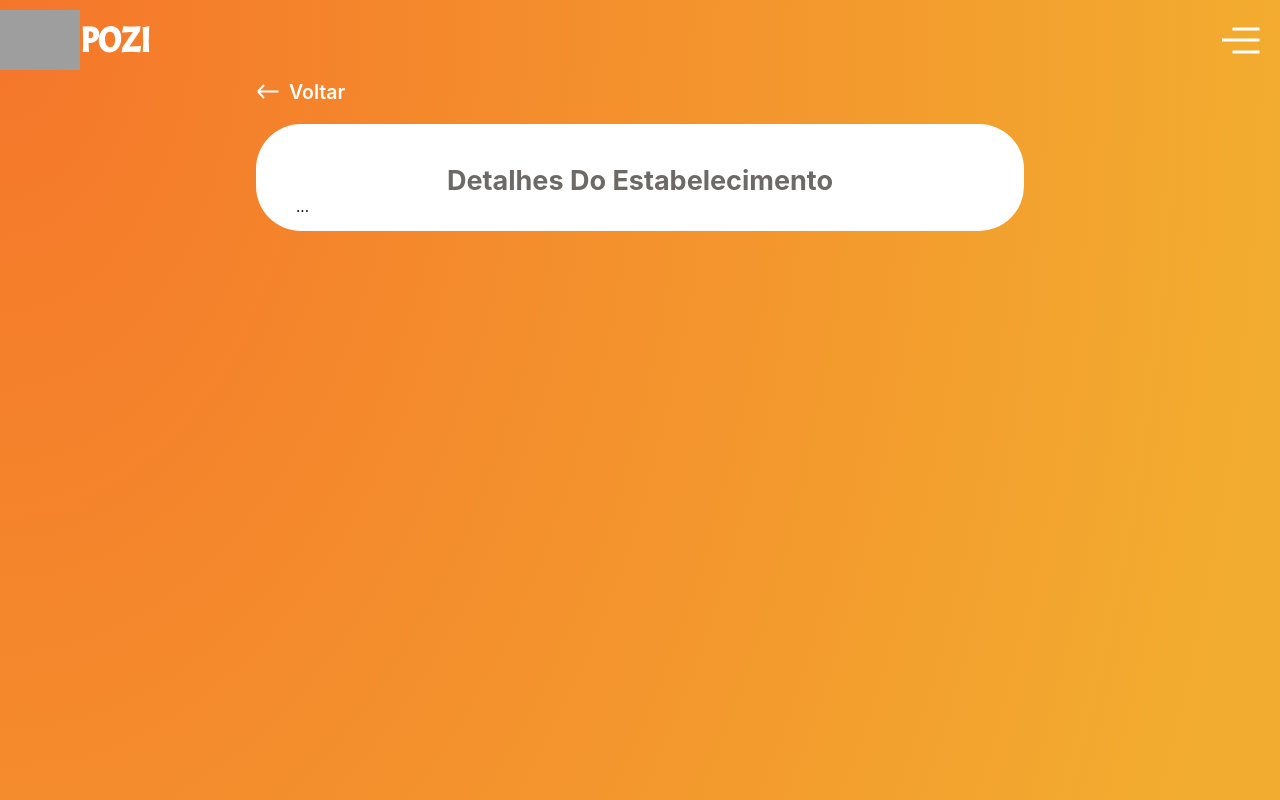
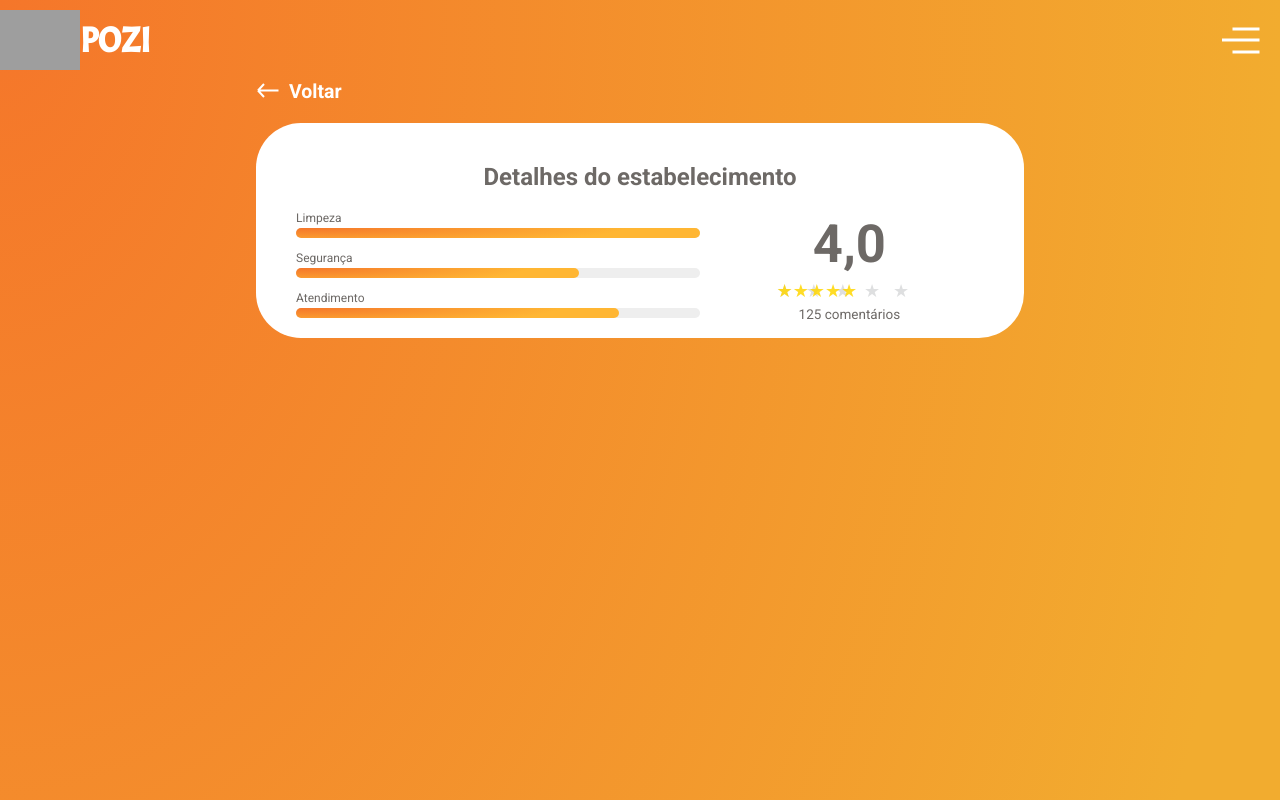
Before and after one commit to wemboava/pozi-PWA, a Next.js app: page /establishment/detail in a window 1280 px wide. Built offline with nearby package versions, Linux system fonts and the light colour scheme; no server answers; grey boxes are pictures that could not be loaded.

Commit message:
created ratings page

```diff
--- a/components/menu/index.js
+++ b/components/menu/index.js
@@ -14,6 +14,7 @@ const Menu = ({ isOpened, handleClose }) => {
             <path d="M2 2L30 29M2 29L30 2" stroke="black" strokeWidth="3"/>
           </svg>
         </div>
+        <button onClick={() => {router.push('/login')}}>Login</button>
       </MenuContent>
     </MenuWrapper>
   );
--- /dev/null
+++ b/components/rating-bar/index.js
@@ -0,0 +1,14 @@
+import React from 'react';
+
+import { Container, Bar } from './styles';
+
+const RatingBar = ({ title, rate }) => {
+  return (
+    <Container>
+      <span>{title}</span>
+      <Bar rate={rate} />
+    </Container>
+  );
+}
+
+export default RatingBar;
--- /dev/null
+++ b/components/rating-bar/styles.js
@@ -0,0 +1,43 @@
+import styled from 'styled-components';
+
+export const Container = styled.div`
+  span {
+    font-weight: 100;
+    font-size: .8em;
+    margin-bottom: 3px;
+    display: block;
+    color: #6D6966;
+  }
+  & + div {
+    margin-top: 13px;
+  }
+`;
+
+export const Bar = styled.div`
+  height: 10px;
+  background-color: #EEE;
+  border-radius: 15px;
+  margin-bottom: 5px;
+  position: relative;
+  @keyframes load {
+    from {
+      width: 0%
+    }
+  }
+
+  &::before {
+    content: '';
+    background: radial-gradient(81.64% 175.97% at 0% 0%,#F5762A 0%,#FFB633 100%);
+    display: inline-block;
+    padding: 5px 0 5px 10px;
+    border-radius: inherit;
+    position: absolute;
+    top: 0;
+    left: 0;
+    animation: load 2s 0s;
+  }
+
+  &::before{
+    width: ${props => props.rate}%;
+  }
+`;
--- a/components/star-ratings/index.js
+++ b/components/star-ratings/index.js
@@ -1,7 +1,7 @@
 import React from 'react';
 import { Container } from './styles';
 
-const Ratings = ({ reviews, rate = 3, starSize = '35px', starColor = '#ffc107', starColorDisabled = '#DEDFE0', starColorHover = '#f9de8d', onlyReading, onStarClick }) => {
+const Ratings = ({ reviews, rate = 3, starSize = '35px', starColor = 'rgba(255, 214, 0, 0.85);', starColorDisabled = '#DEDFE0', starColorHover = '#f9de8d', onlyReading, onStarClick }) => {
   const rateStars = onlyReading => {
     const stars = [];
     for (let i = 1; i <= 5; i++) {
--- a/pages/_document.js
+++ b/pages/_document.js
@@ -2,8 +2,8 @@ import Document, { Head, Main, NextScript } from 'next/document'
 
 import { ServerStyleSheet } from 'styled-components'
 
-const APP_NAME = 'next-pwa example'
-const APP_DESCRIPTION = 'This is an example of using next-pwa plugin'
+const APP_NAME = 'POZI'
+const APP_DESCRIPTION = 'Pesquise por estabelecimentos feitos para você caminhoneiro!'
 
 export default class extends Document {
   static async getInitialProps(ctx) {
@@ -43,7 +43,7 @@ export default class extends Document {
           <meta name='description' content={APP_DESCRIPTION} />
           <meta name='format-detection' content='telephone=no' />
           <meta name='mobile-web-app-capable' content='yes' />
-          <meta name='theme-color' content='#FFFFFF' />
+          <meta name='theme-color' content='#F5762A' />
           <meta name='viewport' content='minimum-scale=1, initial-scale=1, width=device-width, shrink-to-fit=no, viewport-fit=cover' />
 
           <link rel='apple-touch-icon' sizes='180x180' href='/icons/apple-touch-icon.png' />
@@ -51,6 +51,7 @@ export default class extends Document {
           <link rel='shortcut icon' href='/icons/favicon.ico' />
 
           <link href="https://fonts.googleapis.com/css2?family=Acme&display=swap" rel="stylesheet"></link>
+          <link href="https://fonts.googleapis.com/css2?family=Roboto:wght@400;500;700&display=swap" rel="stylesheet"></link>
           <style>{
             `
             html, body, #__next {
--- a/pages/establishment/detail/index.js
+++ b/pages/establishment/detail/index.js
@@ -2,6 +2,8 @@ import React from 'react';
 import { useRouter } from 'next/router'
 
 import Header from '../../../components/header';
+
+import RatingBar from '../../../components/rating-bar';
 import Ratings from '../../../components/star-ratings';
 
 import { Container, Content } from './styles';
@@ -23,7 +25,21 @@ const Dashboard = () => {
       </div>
       <Content>
         <h2>Detalhes do estabelecimento</h2>
-        ...
+        <div className="evaluation">
+          <div className="evaluation__averages">
+            <RatingBar rate={100} title="Limpeza" />
+            <RatingBar rate={70} title="Segurança" />
+            <RatingBar rate={80} title="Atendimento" />
+          </div>
+          <div className="evaluation__ratings">
+            <span className="evaluation__ratings__count">4,0</span>
+            <Ratings onlyReading rate={4} starSize="18px" />
+            <span className="evaluation__ratings__comments">125 comentários</span>
+          </div>
+        </div>
+        <div className="comments">
+
+        </div>
       </Content>
     </Container>
   );
--- a/pages/establishment/detail/styles.js
+++ b/pages/establishment/detail/styles.js
@@ -25,7 +25,7 @@ export const Content = styled.section`
 
   background-color: #fff;
   border-radius: 45px 45px 0px 0px;
-  padding: 30px 10px;
+  padding: 30px;
   margin: auto;
   margin-top: 20px;
   transition: .4s;
@@ -39,8 +39,34 @@ export const Content = styled.section`
   & h2 {
     color: #6D6966;
     text-align: center;
-    font-size: 1.8em;
-    text-transform: capitalize;
+    font-size: 1.6em;
+  }
+
+  .evaluation {
+    display: flex;
+    margin-top: 20px;
+    color: #6D6966;
+    justify-content: space-between;
+    &__averages {
+      width: 60%;
+      margin-right: 15px;
+    }
+    &__ratings {
+      width: 40%;
+      display: flex;
+      flex-direction: column;
+      align-items: center;
+      justify-content: center;
+      &__count {
+        font-weight: bold;
+        font-size: 3.5em;
+        margin-bottom: 5px;
+      }
+      &__comments {
+        font-size: .9em;
+        margin-top: 5px;
+      }
+    }
   }
 `;
 
--- a/public/sw.js
+++ b/public/sw.js
@@ -122,7 +122,7 @@ define("./sw.js",['./workbox-1020e92d'], function (workbox) { 'use strict';
     "revision": "9d11ea7095b60a828f2db49ed1004ade"
   }, {
     "url": "/_next/static/runtime/webpack.js",
-    "revision": "2df2f11dc6815df4f37f090d31439323"
+    "revision": "bf5b5869b2bc4007bf02908e23e4b8d8"
   }], {
     "ignoreURLParametersMatching": [/ts/]
   });
--- a/styles/global.js
+++ b/styles/global.js
@@ -14,7 +14,7 @@ export default createGlobalStyle`
     }
 
     body {
-      font-family: 'Montserrat', -apple-system, BlinkMacSystemFont, 'Segoe UI', Helvetica, Arial, sans-serif;
+      font-family: 'Roboto', Helvetica, Arial, sans-serif;
       font-style: normal;
 
       max-width: 100vw;
@@ -78,7 +78,7 @@ export default createGlobalStyle`
     h1, h2, h3, h4, h5,
     span {
       user-select: auto;
-      font-family: 'Montserrat', -apple-system, BlinkMacSystemFont, 'Segoe UI', Helvetica, Arial, sans-serif !important;
+      font-family: 'Roboto', Helvetica, Arial, sans-serif !important;
       font-style: normal;
       /* font-weight: normal; */
       text-shadow: 1px 1px 1px rgba(0,0,0,0.004);
@@ -88,7 +88,7 @@ export default createGlobalStyle`
     input,
     input[type="range"] {
       outline: none;
-      font-family: 'Montserrat', -apple-system, BlinkMacSystemFont, 'Segoe UI', Helvetica, Arial, sans-serif !important;
+      font-family: 'Roboto', Helvetica, Arial, sans-serif !important;
       font-size: 1em;
       &:active, &:focus {
         outline: none;
@@ -137,7 +137,7 @@ export default createGlobalStyle`
     }
 
     button {
-      font-family: 'Montserrat', -apple-system, BlinkMacSystemFont, 'Segoe UI', Helvetica, Arial, sans-serif;
+      font-family: 'Roboto', Helvetica, Arial, sans-serif;
     }
 
     a, a:hover, a:active, a:visited {
```
Also changed, not shown: pages/dashboard/index.js (+9 -1 lines), pages/index.js (+38 -38 lines), public/manifest.json, 1 other file (tests, documents, lock files or other folders).
